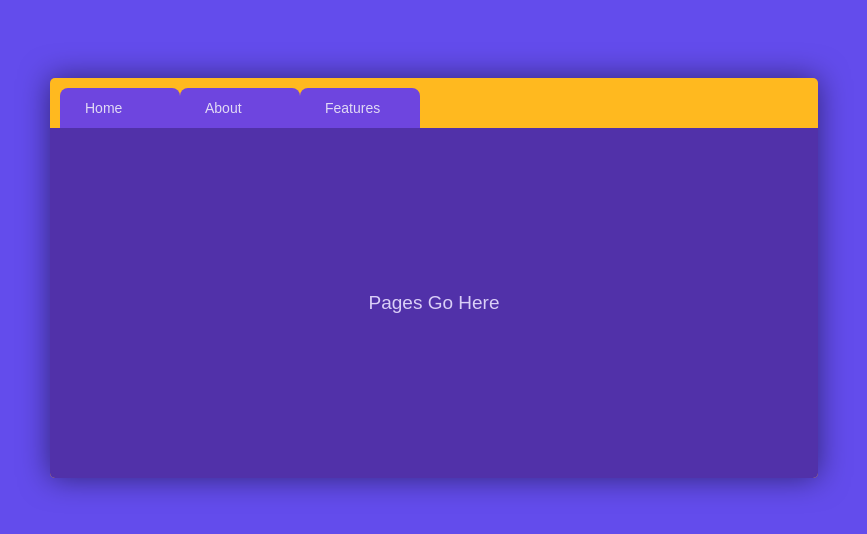
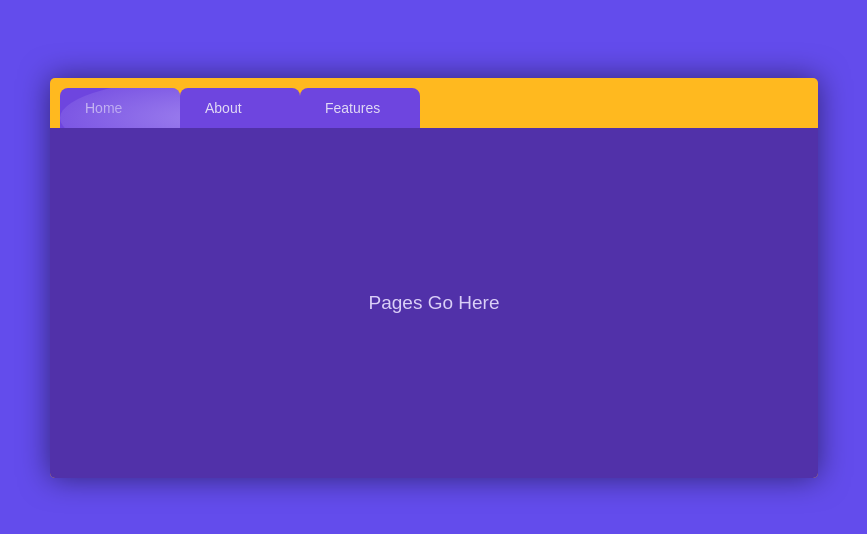
Before and after one commit to chinel/react-browser-tabs, a React (Create React App) app: page / in a window 1280 px wide. Shown: the part 122-656 px from the top of the page, without its empty margins (206-1073 px from the left). Built offline with nearby package versions, Linux system fonts and the light colour scheme.

Commit message:
added styles for active tab

```diff
--- a/src/App.css
+++ b/src/App.css
@@ -90,3 +90,15 @@ body {
 /**
  * Add your highlight code here
  */
+
+.highlight {
+  display: block;
+  position: absolute;
+  height: 80px;
+  width: 300px;
+  top: -10px;
+  border-radius: 50%;
+  opacity: 1;
+  pointer-events: none;
+  background: radial-gradient(rgba(157, 128, 238, 1), rgba(157, 128, 238, 0));
+}
--- a/src/App.js
+++ b/src/App.js
@@ -1,5 +1,5 @@
-import React from 'react';
-import './App.css';
+import React from "react";
+import "./App.css";
 
 function App() {
   return (
@@ -7,6 +7,7 @@ function App() {
       <div className="browser">
         <div className="tabs">
           <div className="tab">
+            <div className="highlight" />
             <a>Home</a>
           </div>
           <div className="tab">
```
Also changed, not shown: 1 other file (tests, documents, lock files or other folders).
